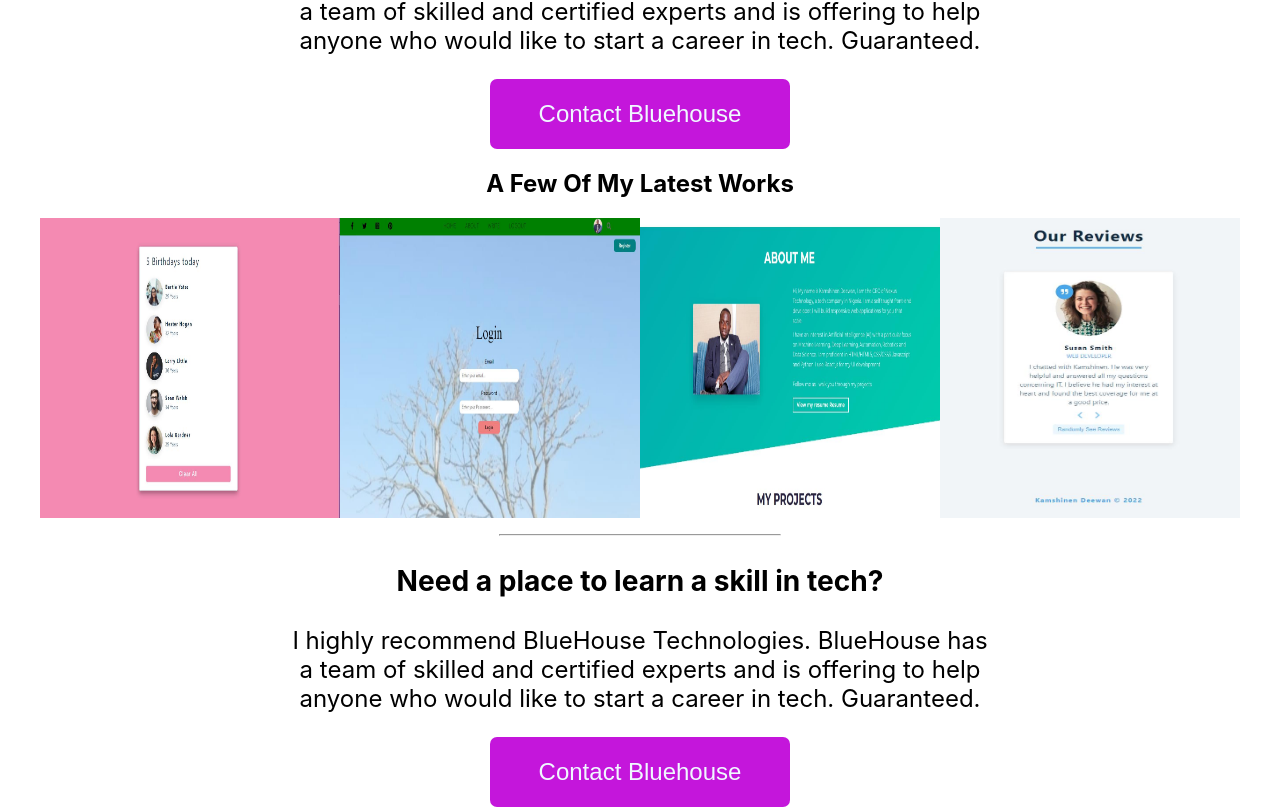
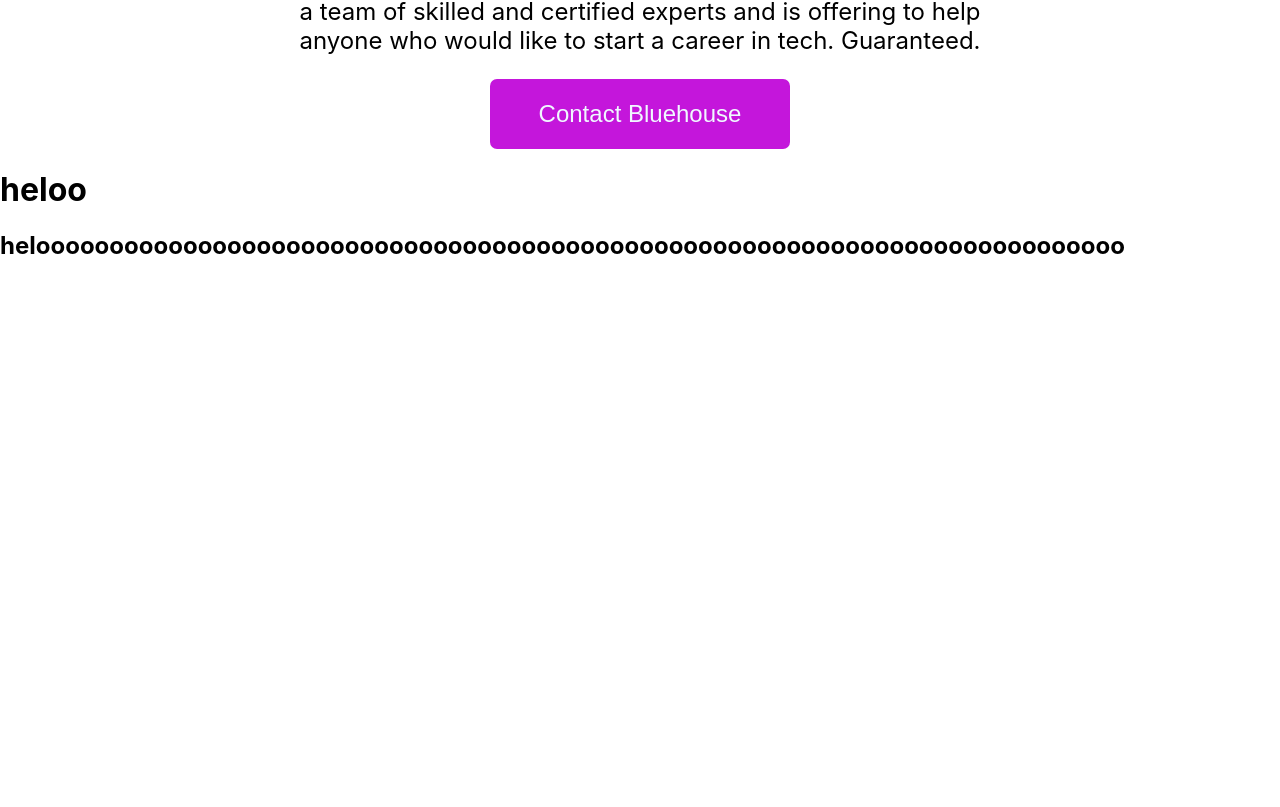
Before and after one commit to Muelji/myportfoliowebsite, a React (Create React App) app: page / in a window 1280 px wide. Shown: the part 3117-3924 px from the top of the page. After the commit the page ends 3397 px from the top, so only its background shows below. Built offline with nearby package versions, Linux system fonts and the light colour scheme.

Commit message:
imported  the footer component into the test component

```diff
--- a/src/App.js
+++ b/src/App.js
@@ -3,7 +3,7 @@ import './App.css';
 import AboutMe from './Components/AboutMe';
 import Career from './Components/Career';
 import NavBar from './Components/NavBar';
-import Test from './Components/Work';
+import Test from './Components/Test';
 import Work from './Components/Work';
 
 function App() {
--- a/src/Components/Footer.jsx
+++ b/src/Components/Footer.jsx
@@ -3,8 +3,11 @@ import "./Footer.css"
 
 function Footer() {
   return (
-    <div>Footer</div>
+    <div>
+       <h2>heloooooooooooooooooooooooooooooooooooooooooooooooooooooooooooooooooooooooooo</h2>
+
+    </div>
   )
 }
 
-export default Footer
+export default Footer;
--- a/src/Components/Test.jsx
+++ b/src/Components/Test.jsx
@@ -6,6 +6,7 @@ import "./Test.css"
 function Test() {
   return (
     <div>
+        <h1>heloo</h1>
       <Footer/>
     </div>
   )
--- a/src/Components/Work.jsx
+++ b/src/Components/Work.jsx
@@ -6,7 +6,7 @@ import w4 from '../Assets/images/reviews.jpg'
 import "./Work.css"
 
 
-function Test() {
+function Work() {
   return (
     <div>
       <div className='divwork'>
@@ -32,4 +32,4 @@ function Test() {
   )
 }
 
-export default Test
+export default Work;
```
